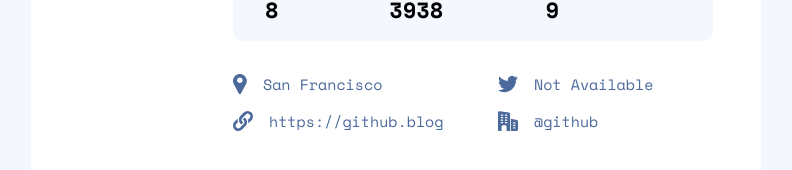
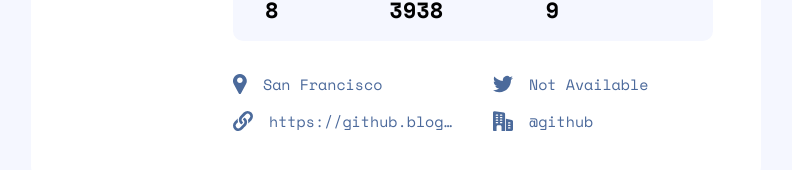
Before and after one commit to hooiyan/fem-github-user-search-app, a Vue app: page / in a window 1280 px wide. Shown: the part 516-686 px from the top of the page, without its empty margins (244-1036 px from the left). Built offline with nearby package versions, Linux system fonts and the light colour scheme.

Commit message:
Fix text overflow issue

```diff
--- a/src/assets/IconWebsite.vue
+++ b/src/assets/IconWebsite.vue
@@ -1,5 +1,10 @@
 <template>
-  <svg height="20" width="20" xmlns="http://www.w3.org/2000/svg">
+  <svg
+    class="overflow-visible"
+    height="20"
+    width="20"
+    xmlns="http://www.w3.org/2000/svg"
+  >
     <g fill="#4b6a9b">
       <path
         d="M7.404 5.012c-2.355 2.437-1.841 6.482.857 8.273.089.06.207.048.283-.027.568-.555 1.049-1.093 1.47-1.776a.213.213 0 00-.084-.3A2.743 2.743 0 018.878 10.1a2.64 2.64 0 01-.223-1.803c.168-.815 1.043-1.573 1.711-2.274l-.004-.002 2.504-2.555a2.568 2.568 0 013.648-.019 2.6 2.6 0 01.037 3.666l-1.517 1.56a.266.266 0 00-.06.273c.35 1.012.435 2.44.201 3.519-.006.03.031.05.053.028l3.228-3.295c2.062-2.105 2.044-5.531-.04-7.615a5.416 5.416 0 00-7.691.04L7.417 4.998l-.013.014z"
--- a/src/components/ProfileDetailsBottom.vue
+++ b/src/components/ProfileDetailsBottom.vue
@@ -7,32 +7,34 @@ import IconCompany from "../assets/IconCompany.vue";
 
 <template>
   <section
-    class="grid grid-cols-2 grid-rows-2 gap-y-[15px] gap-x-[50px] ml-[154px]"
+    class="grid grid-cols-2 grid-rows-2 gap-y-[15px] gap-x-[40px] ml-[154px]"
   >
     <div class="flex items-center">
       <IconLocation />
-      <p class="text-lightModeSecondaryBlue text-[1.5rem] pl-[16px]">
+      <p class="text-lightModeSecondaryBlue text-[1.5rem] ml-[16px]">
         San Francisco
       </p>
     </div>
 
     <div class="flex items-center">
       <IconTwitter />
-      <a class="text-lightModeSecondaryBlue text-[1.5rem] pl-[16px]" href="#"
+      <a class="text-lightModeSecondaryBlue text-[1.5rem] ml-[16px]" href="#"
         >Not Available</a
       >
     </div>
 
     <div class="flex items-center">
       <IconWebsite />
-      <a class="text-lightModeSecondaryBlue text-[1.5rem] pl-[16px]" href="#"
-        >https://github.blog</a
+      <a
+        class="text-lightModeSecondaryBlue text-[1.5rem] ml-[16px] text-ellipsis overflow-hidden"
+        href="#"
+        >https://github.blogffffffffffffffff</a
       >
     </div>
 
     <div class="flex items-center">
       <IconCompany />
-      <p class="text-lightModeSecondaryBlue text-[1.5rem] pl-[16px]">@github</p>
+      <p class="text-lightModeSecondaryBlue text-[1.5rem] ml-[16px]">@github</p>
     </div>
   </section>
 </template>
```
